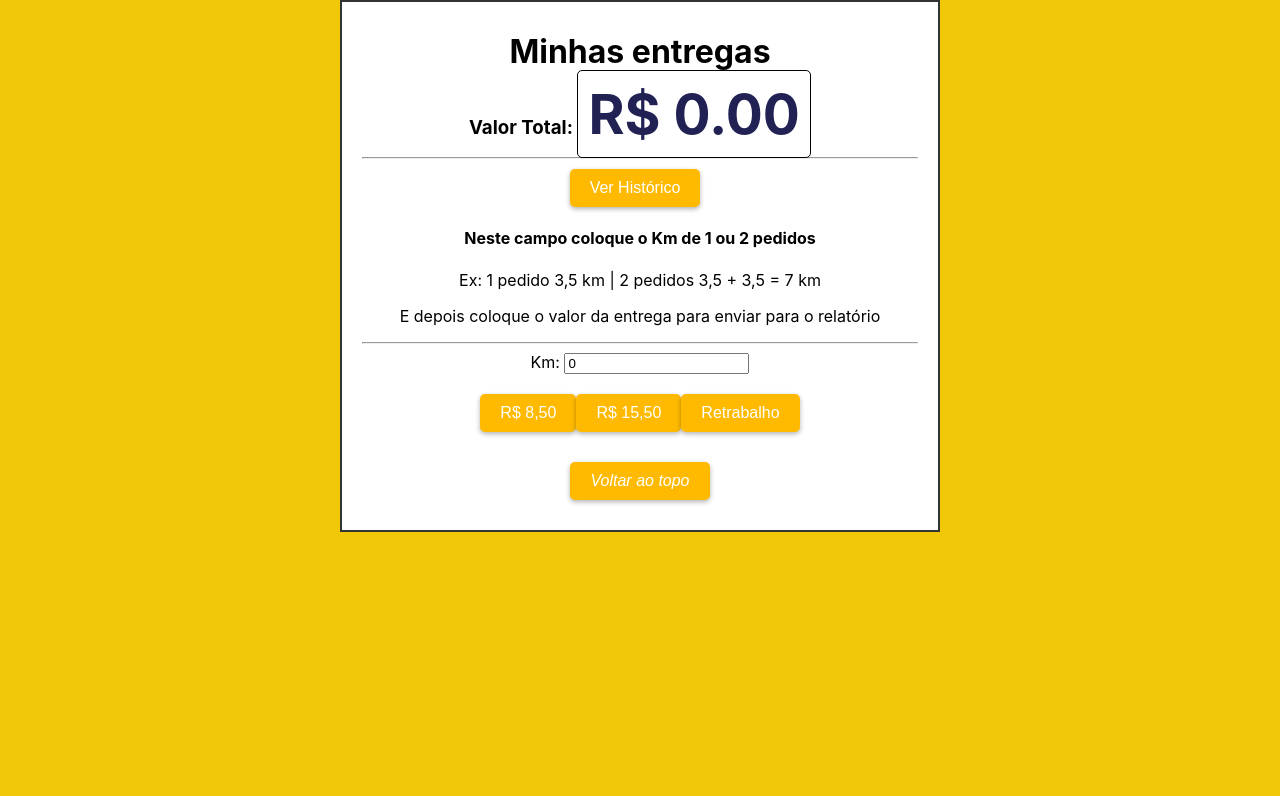
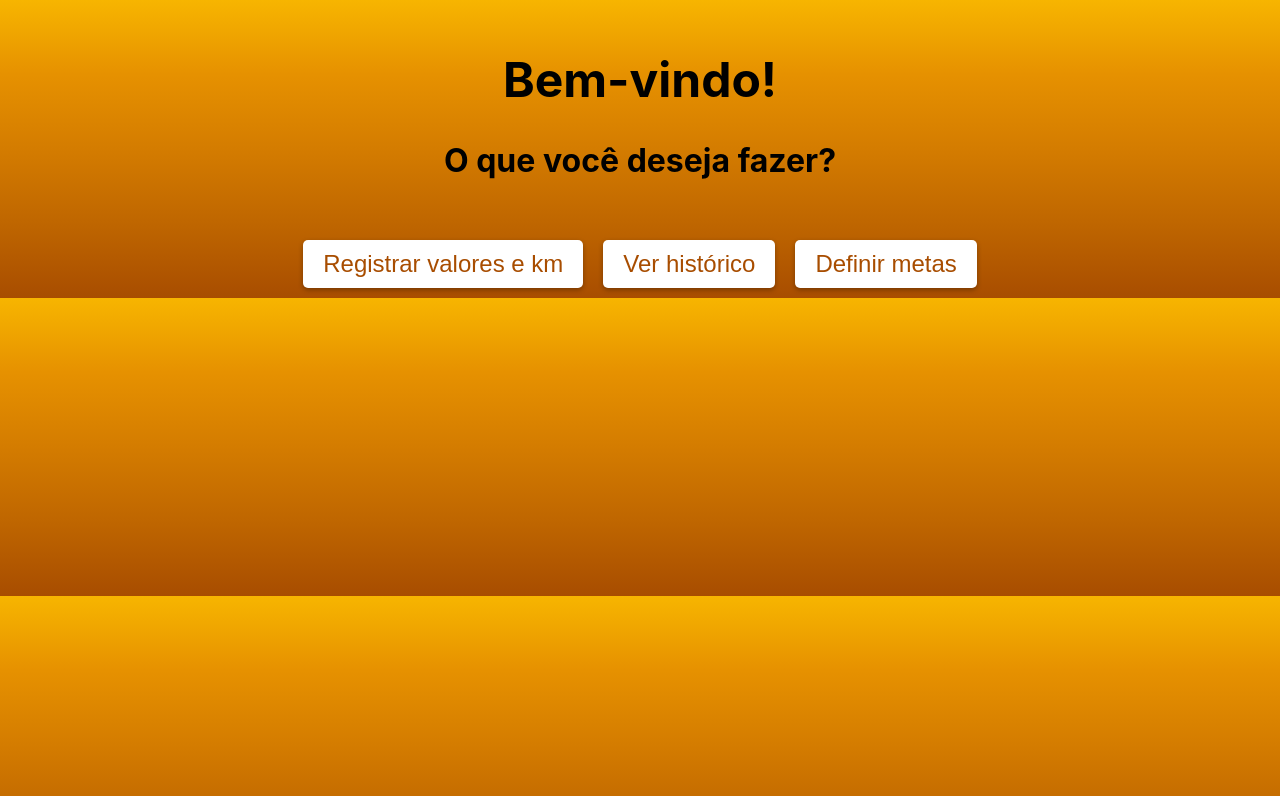
Before and after one commit to OWillMatheuz/meus-valores, a React (Create React App) app: page / in a window 1280 px wide. Shown: the top 796 px of the page. Built offline with nearby package versions, Linux system fonts and the light colour scheme.

Commit message:
versão 5.0.0

```diff
--- a/src/App.tsx
+++ b/src/App.tsx
@@ -3,14 +3,16 @@ import { BrowserRouter, Route, Router, Routes } from 'react-router-dom';
 import Home from './paginas/home/Home';
 import './App.css';
 import Historico from './paginas/historico/Historico';
+import PaginaPrincipal from './paginas/principal/PaginaPrincipal';
 
 
 function App() {
   return (
     <BrowserRouter>
       <Routes>
-      <Route  path="/" element={<Home />} />
-      <Route  path="/home" element={<Home />} />
+      <Route  path="/registrar" element={<Home />} />
+      <Route  path="/" element={<PaginaPrincipal />} />
+      <Route  path="/home" element={<PaginaPrincipal />} />
       <Route path="/historico" element={<Historico />} />
       </Routes>
     </BrowserRouter>
--- a/src/paginas/historico/Historico.tsx
+++ b/src/paginas/historico/Historico.tsx
@@ -1,5 +1,6 @@
 import React, { useState, useEffect } from "react";
 import { Link } from "react-router-dom";
+import "./Historico.css";
 
 interface ValorRegistrado {
   descricao: string;
@@ -13,6 +14,12 @@ function Historico() {
   const [valoresRegistrados, setValoresRegistrados] = useState<
     ValorRegistrado[]
   >([]);
+  const [selectedDate, setSelectedDate] = useState<string>("");
+  const [filteredValoresRegistrados, setFilteredValoresRegistrados] = useState<
+    ValorRegistrado[]
+  >([]);
+  const [currentPage, setCurrentPage] = useState<number>(1);
+  const [kmTotal, setKmTotal] = useState<number>(0);
 
   useEffect(() => {
     const valoresRegistrados = localStorage.getItem("valoresRegistrados");
@@ -20,6 +27,22 @@ function Historico() {
       setValoresRegistrados(JSON.parse(valoresRegistrados));
     }
   }, []);
+
+  const getTotalKm = () => {
+    let total = 0;
+    for (let i = 0; i < valoresRegistrados.length; i++) {
+      total += Number(valoresRegistrados[i].km);
+    }
+    return total.toFixed(2);
+  };
+
+  const saveToLocalStorage = (valoresRegistrados: ValorRegistrado[]) => {
+    localStorage.setItem(
+      "valoresRegistrados",
+      JSON.stringify(valoresRegistrados)
+    );
+    setKmTotal(Number(getTotalKm()));
+  };
 
   const getTotalValor = () => {
     let total = 0;
@@ -29,16 +52,53 @@ function Historico() {
     return total.toFixed(2);
   };
 
+  const handleDateChange = (e: React.ChangeEvent<HTMLInputElement>) => {
+    setSelectedDate(e.target.value);
+  };
+
+  useEffect(() => {
+    if (selectedDate) {
+      setFilteredValoresRegistrados(
+        valoresRegistrados.filter((valor) => valor.data === selectedDate)
+      );
+    } else {
+      setFilteredValoresRegistrados(valoresRegistrados);
+    }
+  }, [valoresRegistrados, selectedDate]);
+
+  useEffect(() => {
+    const kmRegistrados = valoresRegistrados.reduce(
+      (total, valor) => total + Number(valor.km),
+      0
+    );
+    setKmTotal(kmRegistrados);
+  }, [valoresRegistrados]);
+
   return (
     <>
       <div className="container background-whatsapp">
-      <Link to="/">
-          <button>Voltar para Home</button>
+        <Link to="/">
+          <button>Voltar para a Página Principal</button>
         </Link>
         <h1>Histórico de entregas</h1>
         <div className="form-group">
           <label htmlFor="total-valor">Total de valor: </label>
           <span id="total-valor">{getTotalValor()}</span>
+        </div>
+        <div className="form-group">
+          <label htmlFor="total-km">Total de km: </label>
+          <span id="total-km">{getTotalKm()}</span>
+        </div>
+
+        <div className="form-group">
+          <label htmlFor="date-picker">Selecione uma data: </label>
+          <input
+            type="date"
+            id="date-picker"
+            name="date-picker"
+            value={selectedDate}
+            onChange={handleDateChange}
+          />
         </div>
         <table>
           <thead>
@@ -46,11 +106,10 @@ function Historico() {
               <th>Valor</th>
               <th>Km</th>
               <th>Data</th>
-
             </tr>
           </thead>
           <tbody>
-            {valoresRegistrados.map((valor, index) => (
+            {filteredValoresRegistrados.map((valor, index) => (
               <tr key={index}>
                 <td>{valor.descricao}</td>
                 <td>{valor.km}</td>
@@ -58,11 +117,10 @@ function Historico() {
               </tr>
             ))}
           </tbody>
-          <button onClick={() => window.scrollTo({ top: 0, behavior: "smooth" })}>
+        </table>
+        <button onClick={() => window.scrollTo({ top: 0, behavior: "smooth" })}>
           <i className="fas fa-chevron-up">Voltar ao topo</i>
         </button>
-        </table>
-
       </div>
     </>
   );
--- a/src/paginas/home/Home.css
+++ b/src/paginas/home/Home.css
@@ -72,20 +72,25 @@ svg {
   max-height: 100vh;
 }
 
+/* CSS para telas grandes */
 .destaque {
   color: rgb(33, 33, 84);
   font-size: 55px;
   border: 1px solid black;
-  padding: 10px;
+  padding: 5px;
   border-radius: 5px;
 }
 
+/* CSS para telas menores */
 @media (max-width: 600px) {
   .destaque {
     font-size: 30px;
     padding: 5px;
+    display: block; /* Adicionado para que os elementos fiquem em blocos separados */
+    margin-bottom: 10px; /* Adicionado para espaçamento entre os elementos */
   }
 }
+
 
 .valor {
   font-weight: bold;
--- a/src/paginas/home/Home.tsx
+++ b/src/paginas/home/Home.tsx
@@ -17,10 +17,33 @@ function Home() {
     ValorRegistrado[]
   >([]);
   const [km, setKm] = useState(0);
+  const [exibirMensagem, setExibirMensagem] = useState(false);
+  const [kmTotal, setKmTotal] = useState(0);
+  // novo estado para controlar a exibição da mensagem
 
   function handleKmChange(event: React.ChangeEvent<HTMLInputElement>) {
     const kmValue = parseFloat(event.target.value);
     setKm(kmValue);
+  }
+  function adicionarValor(valor: number, descricao: string) {
+    const novaData = new Date().toLocaleString();
+    const tipoEntrega = valoresRegistrados.length + 1;
+    const novoValor = {
+      data: novaData,
+      valor: valor,
+      km: km,
+      descricao: descricao,
+      tipoEntrega: tipoEntrega,
+    };
+    setValorTotal((prevValorTotal) => prevValorTotal + valor);
+    setValoresRegistrados((prevValoresRegistrados) => [
+      ...prevValoresRegistrados,
+      novoValor,
+    ]);
+    if (descricao === "Retrabalho") {
+      // verifica se a descrição é "Retrabalho"
+      setExibirMensagem(true); // define o estado para exibir a mensagem
+    }
   }
 
   useEffect(() => {
@@ -42,22 +65,13 @@ function Home() {
     localStorage.setItem("valorTotal", String(valorTotal));
   }, [valoresRegistrados, valorTotal]);
 
-  function adicionarValor(valor: number, descricao: string) {
-    const novaData = new Date().toLocaleString();
-    const tipoEntrega = valoresRegistrados.length + 1;
-    const novoValor = {
-      data: novaData,
-      valor: valor,
-      km: km,
-      descricao: descricao,
-      tipoEntrega: tipoEntrega,
-    };
-    setValorTotal((prevValorTotal) => prevValorTotal + valor);
-    setValoresRegistrados((prevValoresRegistrados) => [
-      ...prevValoresRegistrados,
-      novoValor,
-    ]);
-  }
+  useEffect(() => {
+    const kmRegistrados = valoresRegistrados.reduce(
+      (total, valor) => total + valor.km,
+      0
+    );
+    setKmTotal(kmRegistrados);
+  }, [valoresRegistrados]);
 
   function apagarValor(index: number) {
     const valorApagado = valoresRegistrados[index].valor;
@@ -89,19 +103,29 @@ function Home() {
   const scrollTop = () => {
     window.scrollTo({ top: 0, behavior: "smooth" });
   };
+  useEffect(() => {
+    const kmRegistrados = valoresRegistrados.reduce(
+      (total, valor) => total + valor.km,
+      0
+    );
+    setKmTotal(kmRegistrados);
+  }, [valoresRegistrados]);
 
   return (
     <>
       <div className="container background-whatsapp">
+        <Link to="/">
+          <button>Voltar para a Página Principal</button>
+        </Link>
         <h1>Minhas entregas</h1>
         <h3>
           Valor Total:{" "}
           <span className="destaque">R$ {valorTotal.toFixed(2)}</span>
         </h3>
+        <h3>
+          Km Total: <span className="destaque">{kmTotal.toFixed(1)} km</span>
+        </h3>
         <hr />
-        <Link to="/historico">
-          <button onClick={() => finalizarDia()}>Ver Histórico</button>
-        </Link>
         <div>
           <h4>Neste campo coloque o Km de 1 ou 2 pedidos</h4>
           <p>Ex: 1 pedido 3,5 km | 2 pedidos 3,5 + 3,5 = 7 km</p>
@@ -126,13 +150,14 @@ function Home() {
         <button onClick={() => adicionarValor(8.5, "Retrabalho")}>
           <span>Retrabalho</span>
         </button>
+
         <div>
           {valoresRegistrados.map((valor, index) => (
             <div key={index}>
               <p>
                 {valor.data} |{" "}
                 <span className="valor">{`R$ ${valor.valor.toFixed(1)}`}</span>{" "}
-                | Km: {valor.km}
+                | Km: {valor.km} | {valor.descricao}
               </p>
               <button onClick={() => apagarValor(index)}>Apagar</button>
             </div>
--- /dev/null
+++ b/src/paginas/principal/PaginaPrincipal.css
@@ -0,0 +1,51 @@
+.fundo-gradiente {
+    background: linear-gradient(to bottom, #f7b500, #e69100, #d47c00, #bf6600, #a84d00);
+  }
+
+  .titulo {
+    font-size: 3em;
+    text-align: center;
+    margin-top: 50px;
+  }
+
+  .subtitulo {
+    font-size: 2em;
+    text-align: center;
+    margin-top: 30px;
+  }
+
+  .botoes {
+    display: flex;
+    justify-content: center;
+    margin-top: 50px;
+    flex-wrap: wrap;
+  }
+
+  .botao {
+    font-size: 1.5em;
+    margin: 10px;
+    background-color: white;
+    color: #a84d00;
+    border: none;
+    border-radius: 5px;
+    padding: 10px 20px;
+    cursor: pointer;
+    display: flex;
+    justify-content: center;
+    align-items: center;
+    transition: all 0.3s ease-in-out;
+  }
+
+  .botao:hover {
+    background-color: #a84d00;
+    color: white;
+  }
+
+  .icone {
+    width: 50px;
+    height: 50px;
+    margin-right: 10px;
+  }
+  a {
+    text-decoration: none;
+  }
--- /dev/null
+++ b/src/paginas/principal/PaginaPrincipal.tsx
@@ -0,0 +1,32 @@
+import React, { useEffect } from "react";
+import { Link } from "react-router-dom";
+import "./PaginaPrincipal.css";
+
+function PaginaPrincipal() {
+  useEffect(() => {
+    document.body.classList.add("fundo-gradiente");
+    return () => {
+      document.body.classList.remove("fundo-gradiente");
+    };
+  }, []);
+
+  return (
+    <>
+      <h1 className="titulo">Bem-vindo!</h1>
+      <h2 className="subtitulo">O que você deseja fazer?</h2>
+      <div className="botoes">
+        <Link to="/registrar">
+          <button className="botao">Registrar valores e km</button>
+        </Link>
+        <Link to="/historico">
+          <button className="botao">Ver histórico</button>
+        </Link>
+        <Link to="/metas">
+          <button className="botao">Definir metas</button>
+        </Link>
+      </div>
+    </>
+  );
+}
+
+export default PaginaPrincipal;
```
